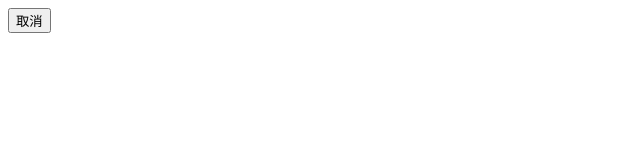
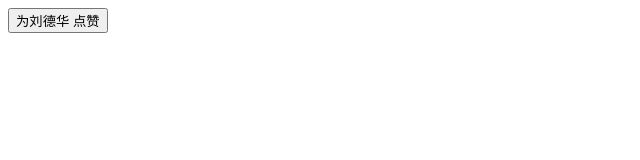
Before and after one commit to zhufengnodejs/react-reason, a website: page index.html in a window 1280 px wide. Shown: the whole page, without its empty margins (0-640 px from the left). Drawn offline with Linux system fonts and the light colour scheme.

Commit message:
5. 抽象出Component类并支持属性

```diff
--- a/index.html
+++ b/index.html
@@ -10,7 +10,7 @@
 <script src="index.js"></script>
 <script type="text/javascript">
     let like = document.querySelector('.like');
-    like.appendChild(new LikeButton().render())
+    new LikeButton({name:'刘德华'}).$mount(like);
 </script>
 </body>
 </html>
--- a/index.js
+++ b/index.js
@@ -1,32 +1,46 @@
-const createDOMFromString = function(domString){
-  const div = document.createElement('div');
-  div.innerHTML = domString;
-  return div.children[0];
-}
-
-class LikeButton{
-    constructor(){
-        this.state = {isLiked:false};
+class Component{
+    constructor(props){
+        this.props = props;
+    }
+    createDOMFromString(domString){
+        const div = document.createElement('div');
+        div.innerHTML = domString;
+        return div.children[0];
     }
     setState(state){
         this.state = state;
         let oldEle = this.ele;
         let parent = oldEle.parentElement;
-        this.render();
+        this.getElement();
         parent.replaceChild(this.ele,oldEle);
     }
+    getElement(){
+        this.ele = this.createDOMFromString(this.render());
+        this.ele.addEventListener('click',this.handleClick.bind(this));
+    }
+    $mount(container){
+        this.getElement();
+        container.appendChild(this.ele);
+    }
+}
+class LikeButton extends Component{
+    constructor(props){
+        super(props);
+        this.state = {isLiked:false};
+    }
+
     handleClick(){
         this.setState({
             isLiked:!this.state.isLiked
         })
     }
     render(){
-        this.ele = createDOMFromString(`
+        return (
+            `
              <button class="like-btn">
-                <span class="like-text">${this.state.isLiked?'点赞':'取消'}</span>
+                <span class="like-text">为${this.props.name} ${this.state.isLiked?'取消':'点赞'}</span>
              </button>
-            `);
-        this.ele.addEventListener('click',this.handleClick.bind(this));
-        return this.ele;
+            `
+        )
     }
 }
```
